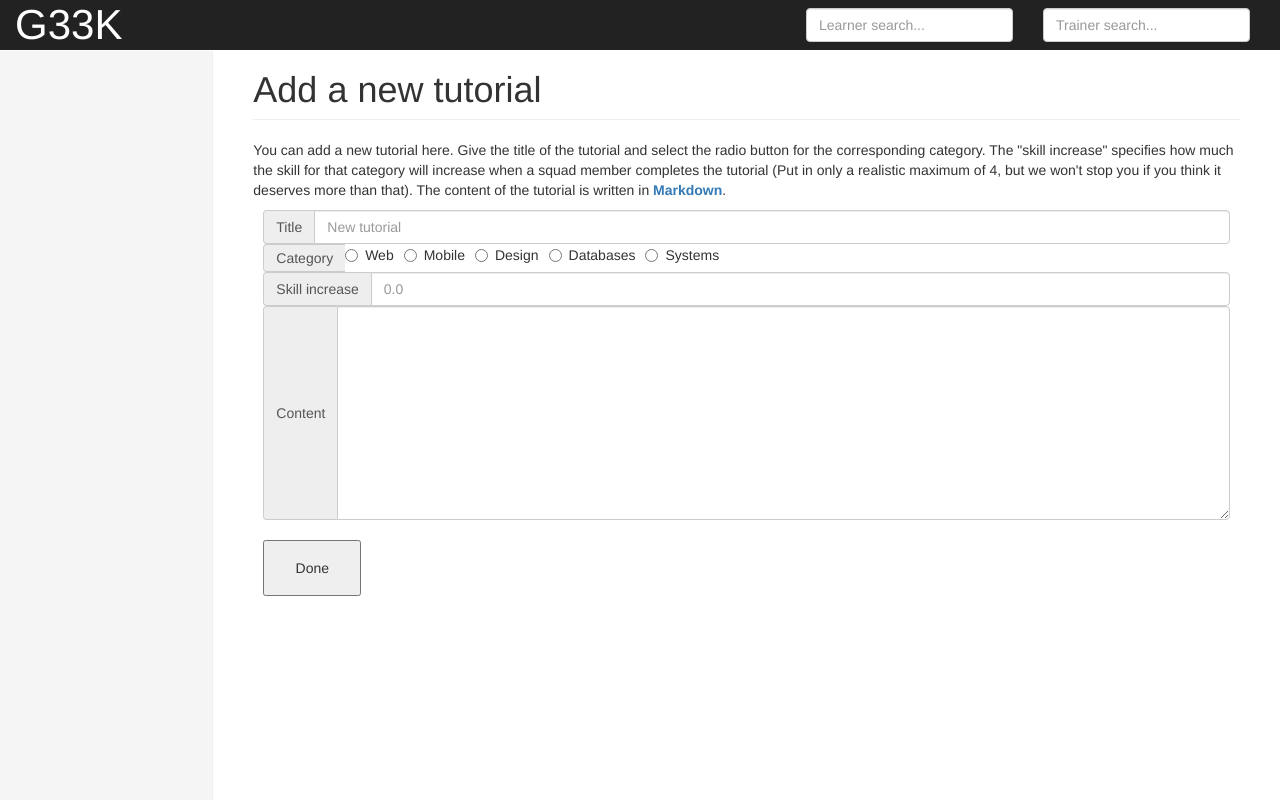
After one commit to AlexMathew/g33k, a Flask app: template templates/addtutorial.html in a window 1280 px wide. The commit adds this page. Run offline with Flask 2, Linux system fonts and the light colour scheme; the template is opened without the code that fills it, so the values that code supplies are empty; parts of the project's set-up code (start-up, migrations or seed data) failed here and were passed over; some libraries are stand-ins or nearby versions.

Commit message:
Set up template and basic handler for add new tutorial

```diff
--- a/routes.py
+++ b/routes.py
@@ -1,6 +1,8 @@
 from flask import Flask, render_template, redirect, request, session, \
                   flash, url_for
 import os
+import time
+import datetime
 import pymongo
 import requests
 from functools import wraps
@@ -38,10 +40,19 @@ def login_required(f):
     return function
 
 
+def trainer_login_required(f):
+    @wraps(f)
+    def function(*args, **kwargs):
+        if session['type'] is not 'trainer':
+            return redirect(url_for('home'))
+        return f(*args, **kwargs)
+    return function
+
+
 @app.route('/')
 def home():
     if 'username' in session:
-        return render_template('index.html')
+        return redirect(url_for('index'))
     session['type'] = 'unknown'
     return render_template('home.html')
 
@@ -228,6 +239,42 @@ def search(type):
     return redirect(url_for(type + 'profile', username=searchterm))
 
 
+def generate_permalink(title, today):
+    import re
+    year, month, day = str(today.year), str(today.month), str(today.day)
+    title = title.strip()
+    pattern = re.compile("[^\w ]")
+    templink = re.sub(pattern, '', title).replace(" ", "_")
+    permalink = "_".join([year, month, day, templink])
+    return permalink
+
+
+def convertmdtohtml(content):
+    return html
+
+
+@app.route('/addtutorial', methods=['GET', 'POST'])
+@trainer_login_required
+def addtutorial():
+    if request.method == 'GET':
+        return render_template(
+            'addtutorial.html',
+            learner=(session['type']=="learner"),
+            trainer=(session['type']=="trainer")
+            )
+    timestamp = int(time.time())
+    author_username = session["username"]
+    author_name = db.trainers.find_one({ '_id': author_username })['name']
+    category = request.form['category']
+    skillincrease = float(request.form['skillincrease'])
+    title = request.form['title']
+    today = datetime.date.today()
+    date = today.ctime()
+    permalink = generate_permalink(title, today)
+    content = request.form['content']
+    return redirect('index')
+
+
 @app.route('/logout')
 @login_required
 def logout():
--- /dev/null
+++ b/templates/addtutorial.html
@@ -0,0 +1,34 @@
+{% extends "template.html" %}
+{% block content %}
+
+	<h1 class="page-header">Add a new tutorial</h1>
+	You can add a new tutorial here.
+	Give the title of the tutorial and select the radio button for the corresponding category. The "skill increase" specifies how much the skill for that category will increase when a squad member completes the tutorial (Put in only a realistic maximum of 4, but we won't stop you if you think it deserves more than that). The content of the tutorial is written in <a href="http://daringfireball.net/projects/markdown/"><b>Markdown</b></a>.
+	<div style="padding: 5px; margin: 5px">
+		<form action="{{ url_for('addtutorial') }}" method=post>
+			<div class="input-group">
+				<span class="input-group-addon">Title</span>
+				<input type="text" class="form-control" placeholder="New tutorial" name="title">
+			</div>
+			<div class="input-group">
+				<span class="input-group-addon">Category</span>
+				<label class="radio-inline"><input type="radio" name="category" value="web">Web</label>
+				<label class="radio-inline"><input type="radio" name="category" value="mobile">Mobile</label>
+				<label class="radio-inline"><input type="radio" name="category" value="design">Design</label>
+				<label class="radio-inline"><input type="radio" name="category" value="databases">Databases</label>
+				<label class="radio-inline"><input type="radio" name="category" value="systems">Systems</label>
+			</div>
+			<div class="input-group">
+				<span class="input-group-addon">Skill increase</span>
+				<input type="text" class="form-control" placeholder="0.0" name="skillincrease">
+			</div>
+			<div class="input-group">
+				<span class="input-group-addon">Content</span>
+				<textarea class="form-control" rows="10" id="content" name="content"></textarea>
+			</div>
+			<div style="padding:5px;margin:5px"></div>
+			<button class="button" style="width: 7em; height: 4em">Done</button>
+		</form>
+	</div>
+
+{% endblock %}
--- a/templates/template.html
+++ b/templates/template.html
@@ -38,7 +38,7 @@
           		<li><a>You can start setting up a new tutorial</a></li>
           	{% endif %}
           	{% if learner %}
-          		<li style="font-size:1.5em"><a href="tutorials">Browse tutorials</a></li>
+          		<li style="font-size:1.5em"><a href="/catalogue">Browse tutorials</a></li>
           		<li><a>You can browse the tutorial catalogue</a></li>
           	{% endif %}
           </ul>
--- a/templates/trainerprofile.html
+++ b/templates/trainerprofile.html
@@ -14,6 +14,7 @@
 		{% for tutorial in details['tutorials'] %}
 			<li class="list-group-item">
 				<a href="{{ tutorial.link }}">{{ tutorial.title }}</a>
+				<p>Published : {{ tutorial.date }}</p>
 			</li>
 		{% endfor %}
 	</ul>
```
